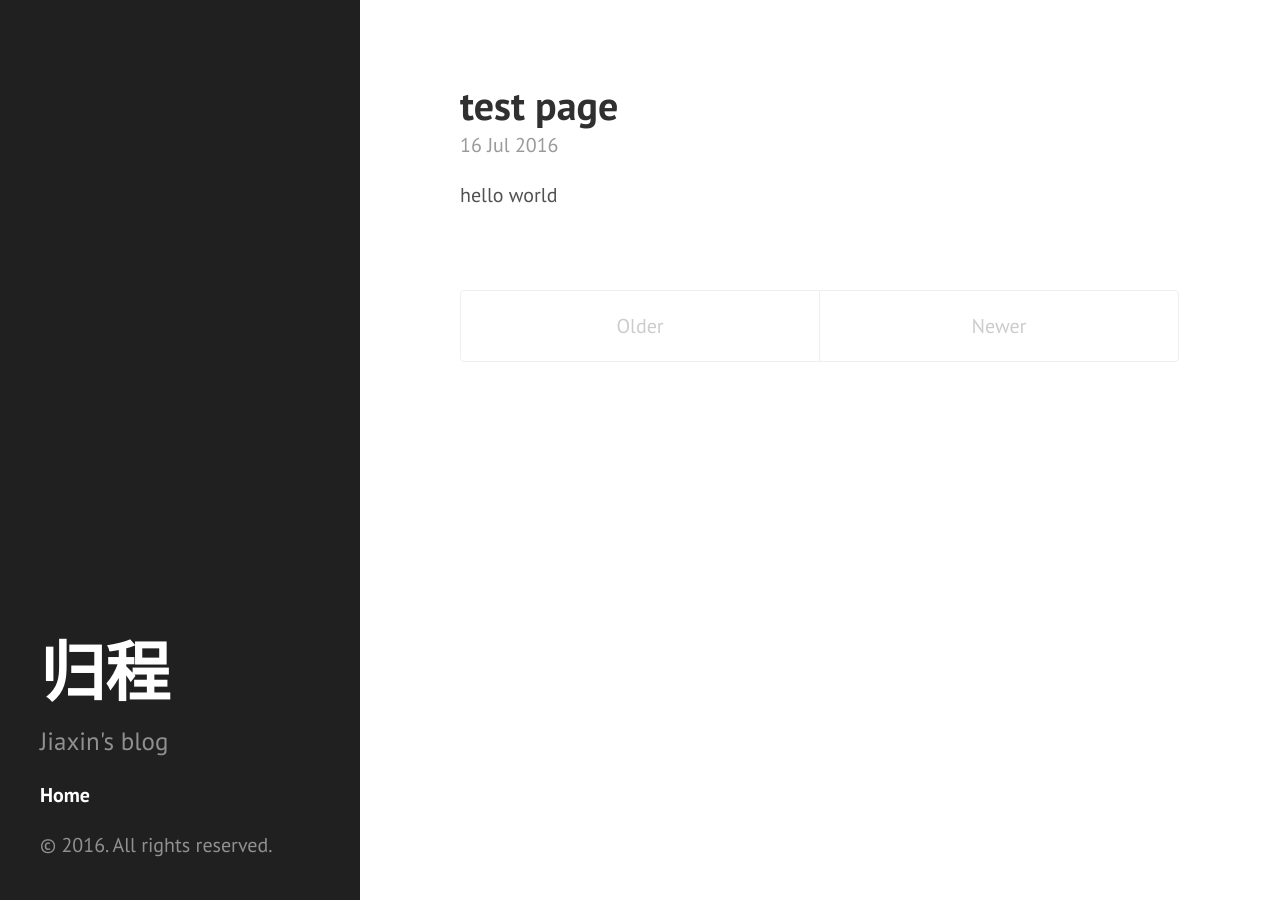
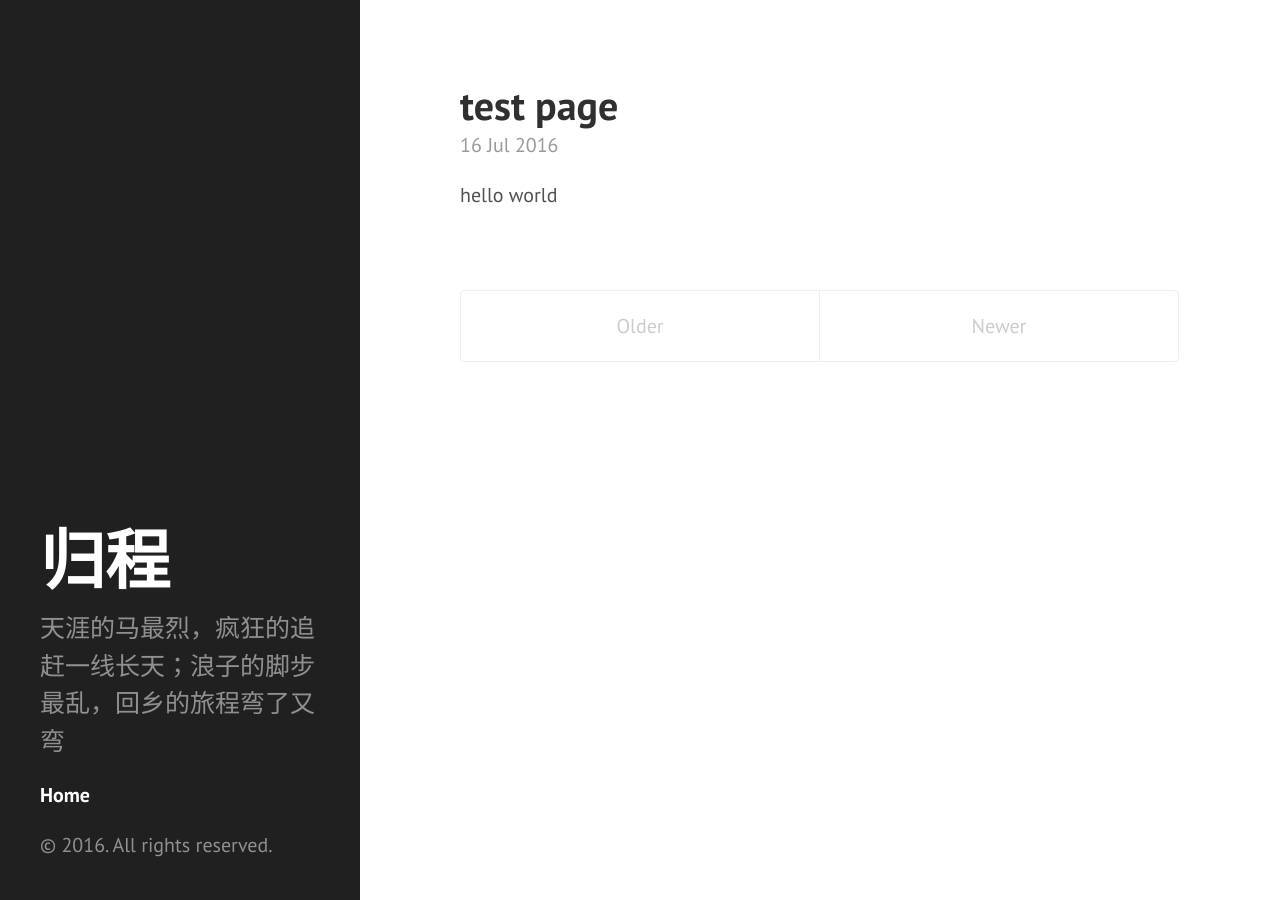
Before and after one commit to Kambrian/Kambrian.github.io, a Jekyll site: the page built from index.html, in a window 1280 px wide. Built offline with Jekyll 4.4.1, drawn with Linux system fonts in a browser that asks for light colours; the list of posts is cut into pages by our own code.

Commit message:
Update _config.yml

```diff
--- a/_config.yml
+++ b/_config.yml
@@ -4,6 +4,6 @@ rouge: true
 markdown: kramdown
 url: http://Kambrian.github.io
 title: 归程
-tagline: 天涯的马最烈，疯狂的追赶一线长天；浪子的脚步最乱，回乡的旅程弯了又弯
-description: Jiaxin's blog
+tagline: Jiaxin's blog
+description: 天涯的马最烈，疯狂的追赶一线长天；浪子的脚步最乱，回乡的旅程弯了又弯
 paginate: 5
```
